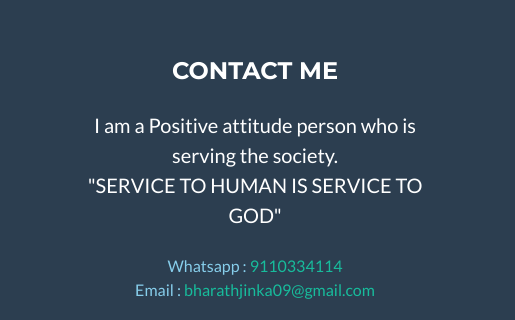
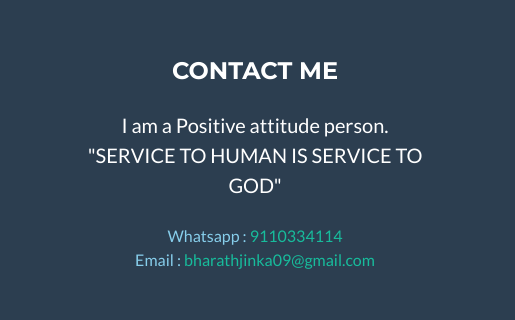
Before and after one commit to bharathjinka09/bharathjinka09.github.io, a plain HTML site: page index.html in a window 1280 px wide. Shown: the part 2948-3268 px from the top of the page, 765-1280 px from the left. Drawn offline with Linux system fonts and the light colour scheme.

Commit message:
completed

```diff
--- a/index.html
+++ b/index.html
@@ -304,7 +304,7 @@
           </div>
           <div class="col-md-4">
             <h4 class="text-uppercase mb-4">Contact Me</h4>
-            <p class="lead mb-0">I am a Positive attitude person who is serving the society.<br>
+            <p class="lead mb-0">I am a Positive attitude person.<br>
                 "SERVICE TO HUMAN IS SERVICE TO GOD" <br>
               <p style="color: skyblue;"><br>Whatsapp : <a href="https://api.whatsapp.com/send?phone=919110334114&text=Hi%20Bharath%20">9110334114 </a><br> Email : <a href="mailto:bharathjinka09@gmail.com">bharathjinka09@gmail.com </a></p>
           </div>
```
